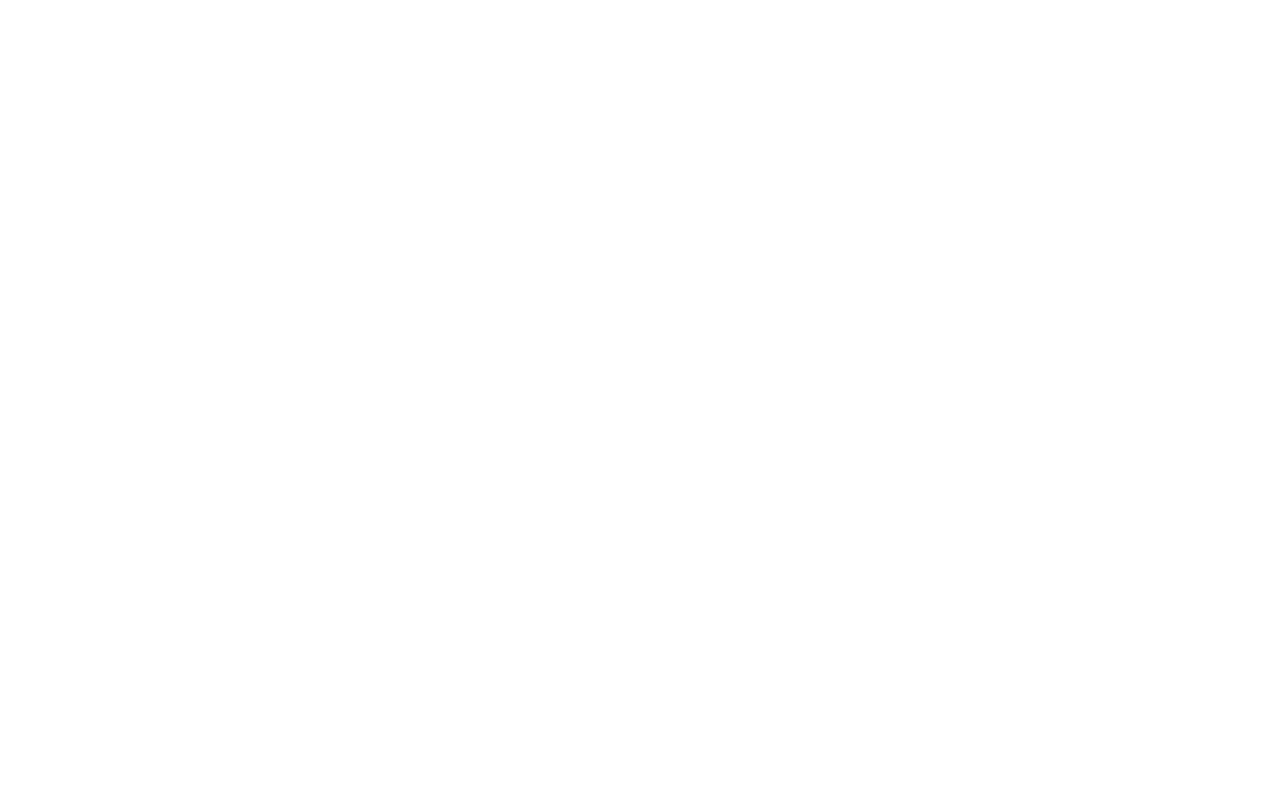
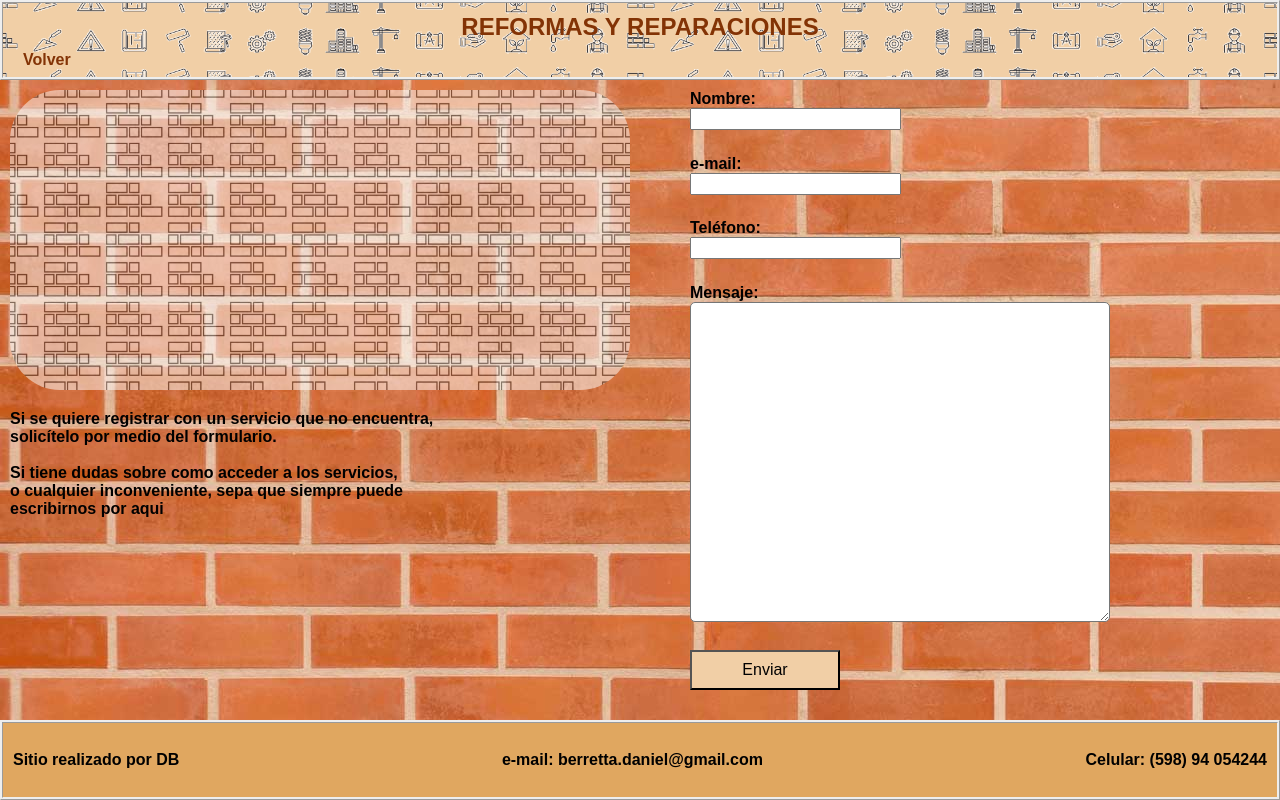
Before and after one commit to berrettadaniel/SenpaiEntrega2, a React (Create React App) app: page /contacto in a window 1280 px wide. Before the commit this address had no page. Built offline with nearby package versions, Linux system fonts and the light colour scheme.

Commit message:
ContactoPage

```diff
--- a/src/App.jsx
+++ b/src/App.jsx
@@ -2,6 +2,7 @@
 import { IndexPage } from './components/pages/IndexPage';
 import { OfrecemosPage } from './components/pages/OfrecemosPage';
 import { LoginPage } from './components/pages/LoginPage';
+import { ContactoPage } from './components/pages/ContactoPage';
 
 export function App() {
     return (
@@ -9,6 +10,7 @@
             <Route path="/" element={<IndexPage />} />
             <Route path="ofrecemos" element={<OfrecemosPage />} />
             <Route path="login" element={<LoginPage />} />
+            <Route path="contacto" element={<ContactoPage />} />
         </Routes>
     );
 }
--- a/src/components/pages/ContactoPage.jsx
+++ b/src/components/pages/ContactoPage.jsx
@@ -0,0 +1,62 @@
+import '../../assets/styles/styleContact.css';
+import { Header } from '../common/Header';
+import { Footer } from '../common/Footer';
+
+export function ContactoPage() {
+    return (
+        <>
+            <Header titulo = "REFORMAS Y REPARACIONES"
+                    opcion1 = "Volver"
+                    opcion2 = ""
+                    opcion3 = "" />
+
+            <div class="gridContainer">
+
+            {/* Parte izquierda supeior del grid container */}
+            <div class="ImagenRelleno">
+            </div>
+
+            {/* Parte izquierda inferior del grid container */}
+            {/* (explicar breve que puede solicitar o pedir en el formulario) */}
+            <div class="GuiaBreve">
+                <h3>Si se quiere registrar con un servicio que no encuentra,</h3>
+                <h3>solicítelo por medio del formulario.</h3>
+                <br/>
+                <h3>Si tiene dudas sobre como acceder a los servicios,</h3>
+                <h3>o cualquier inconveniente, sepa que siempre puede</h3>
+                <h3>escribirnos por aqui</h3>
+            </div>
+
+            {/* Parte derecha del grid: formulario de e-mail */}
+            <div class="FormContacto">
+
+                <div>
+                    <h3>Nombre:</h3>
+                    <input type="text" name="Nombre" />
+                </div>
+
+                <div>
+                    <h3>e-mail:</h3>
+                    <input type="text" name="EMail" />
+                </div>
+
+                <div>
+                    <h3>Teléfono:</h3>
+                    <input type="text" name="Telefono" />
+                </div>
+
+                <div>
+                    <h3>Mensaje:</h3>
+                    <textarea class="TextoMensaje" name="Mensaje"></textarea>
+                </div>
+
+                <button>Enviar</button>
+
+            </div>
+
+            {/* Footer */}
+            <Footer />
+            </div>
+        </>
+    )
+}
```
